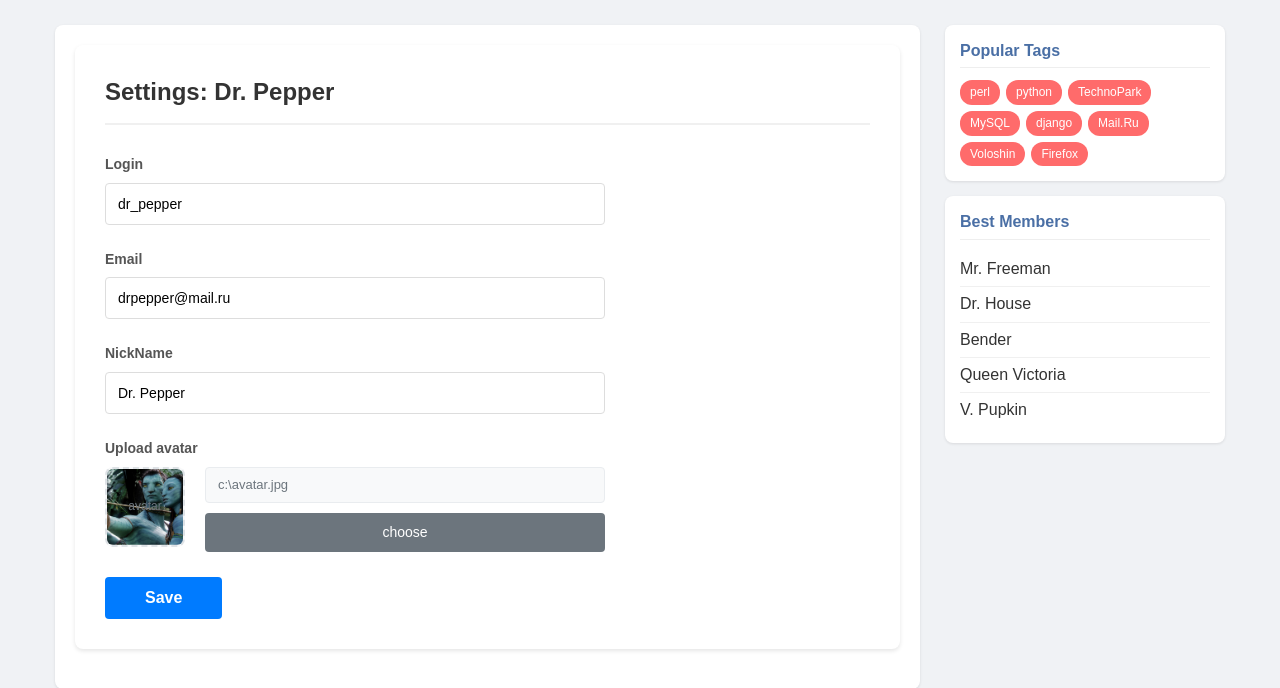
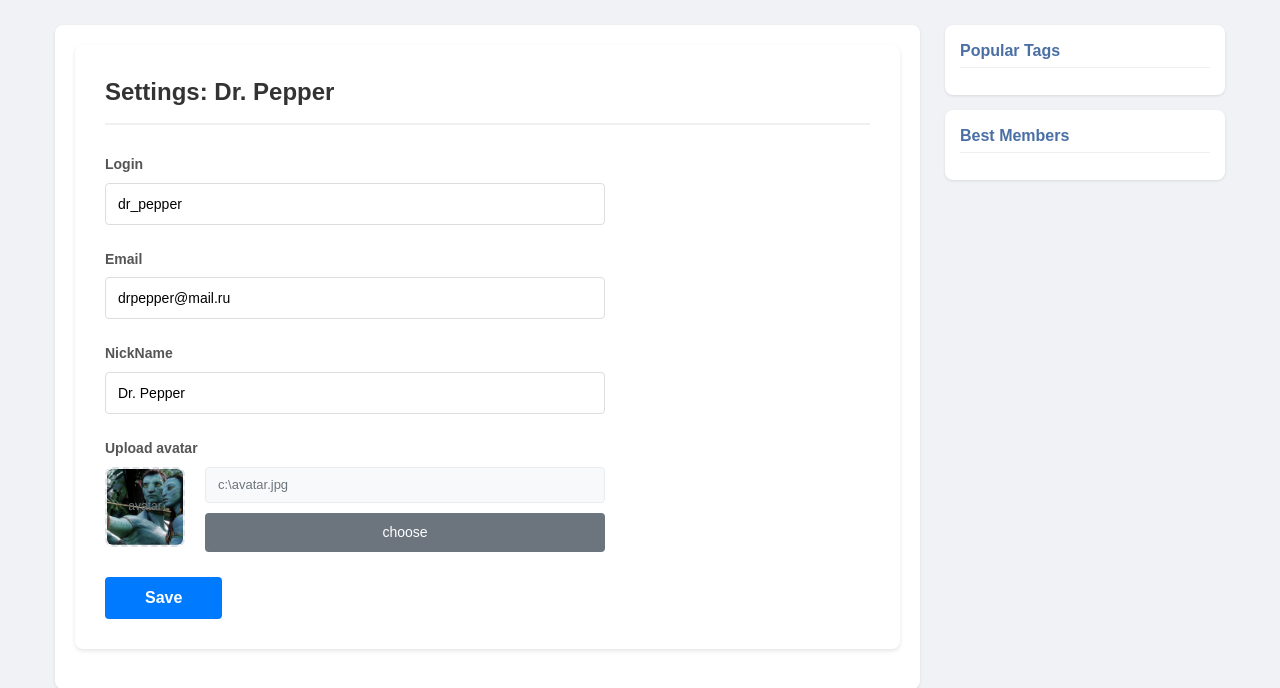
Before and after one commit to Vlados-os1/VK_WEB_Homework_project, a Django app: template templates/settings.html in a window 1280 px wide. Shown: the part 58-746 px from the top of the page. Run offline with Django 5.2, Linux system fonts and the light colour scheme; the template is opened without the code that fills it, so the values that code supplies are empty.

Commit message:
Fix settings

```diff
--- a/templates/settings.html
+++ b/templates/settings.html
@@ -74,30 +74,3 @@
     </form>
 </div>
 {% endblock %}
-
-{% block sidebar %}
-<div class="sidebar-block">
-    <h3 class="sidebar-title">Popular Tags</h3>
-    <div class="tags-cloud">
-        <a href="#" class="tag tag-popular">perl</a>
-        <a href="#" class="tag tag-popular">python</a>
-        <a href="#" class="tag tag-popular">TechnoPark</a>
-        <a href="#" class="tag tag-popular">MySQL</a>
-        <a href="#" class="tag tag-popular">django</a>
-        <a href="#" class="tag tag-popular">Mail.Ru</a>
-        <a href="#" class="tag tag-popular">Voloshin</a>
-        <a href="#" class="tag tag-popular">Firefox</a>
-    </div>
-</div>
-
-<div class="sidebar-block">
-    <h3 class="sidebar-title">Best Members</h3>
-    <ul class="members-list">
-        <li class="member-item"><a href="#">Mr. Freeman</a></li>
-        <li class="member-item"><a href="#">Dr. House</a></li>
-        <li class="member-item"><a href="#">Bender</a></li>
-        <li class="member-item"><a href="#">Queen Victoria</a></li>
-        <li class="member-item"><a href="#">V. Pupkin</a></li>
-    </ul>
-</div>
-{% endblock %}
```
